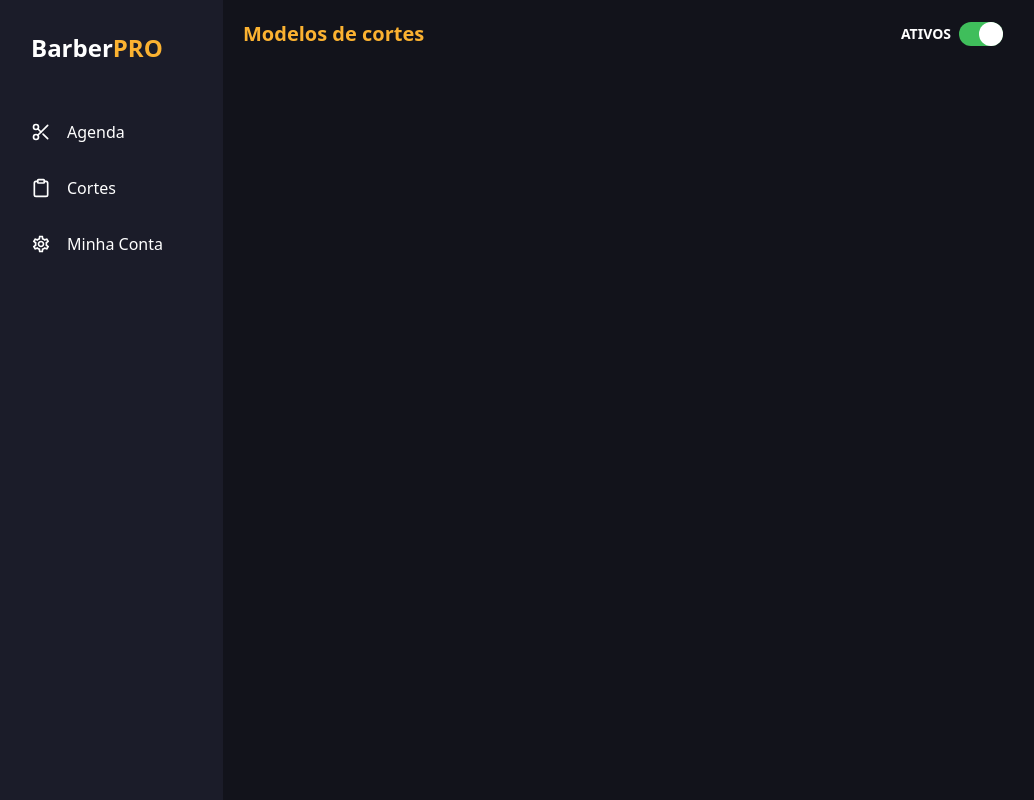
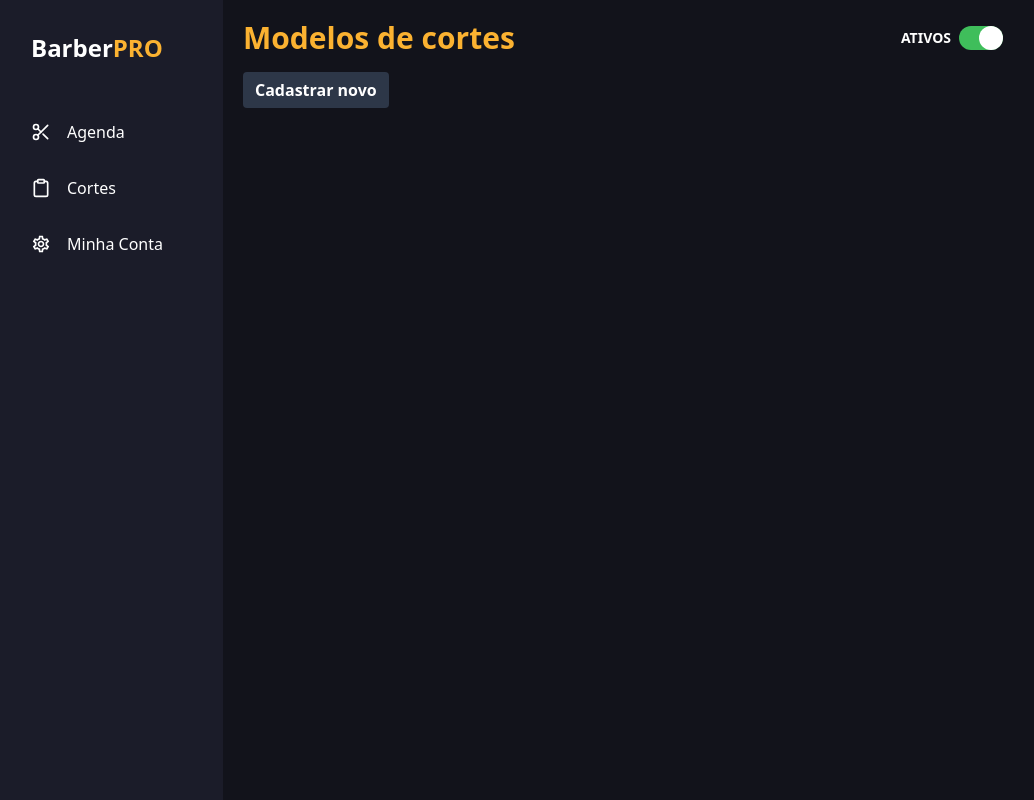
Before and after one commit to oMatheus-Farias/webbarberpro, a Next.js app: page /heircuts in a window 1280 px wide. Shown: the whole page, without its empty margins (1-1035 px from the left). Built offline with nearby package versions, Linux system fonts and the light colour scheme; no server answers.

Commit message:
feat: Adicionar estilizacao do botao de cadastrar um novo modelo de corte

```diff
--- a/src/pages/heircuts/index.tsx
+++ b/src/pages/heircuts/index.tsx
@@ -24,9 +24,10 @@ export default function Heircuts(){
       <Container>
         {mobileScreen !== null ? mobileScreen ? <HeaderMobile/> : <SidebarDasktop/> : ''}
 
-        <header className='p-5 w-full max-w-[50em]' >
+        <div className='p-5 w-full max-w-[50em]' >
+          <header>
             <div className='flex items-center justify-between' >
-            <h1 className='text-xl text-secondary font-bold' >Modelos de cortes</h1>
+              <h1 className='text-xl text-secondary font-bold lg:text-3xl' >Modelos de cortes</h1>
 
               <div className='flex gap-2 items-center' >
                 <p
@@ -38,6 +39,11 @@ export default function Heircuts(){
               </div>
             </div>
           </header>
+
+          <button className='h-9 text-white font-bold bg-btnColor px-3 rounded mt-4' >
+            Cadastrar novo
+          </button>
+        </div>
       </Container>
     </>
   );
--- a/tailwind.config.js
+++ b/tailwind.config.js
@@ -18,6 +18,7 @@ module.exports = {
         green: '#00CD52',
         red: '#FF3E3E',
         gray: '#585858',
+        btnColor: '#2D3748',
       },
     },
   },
```
Lines whose indentation alone changed are shown as unchanged.
